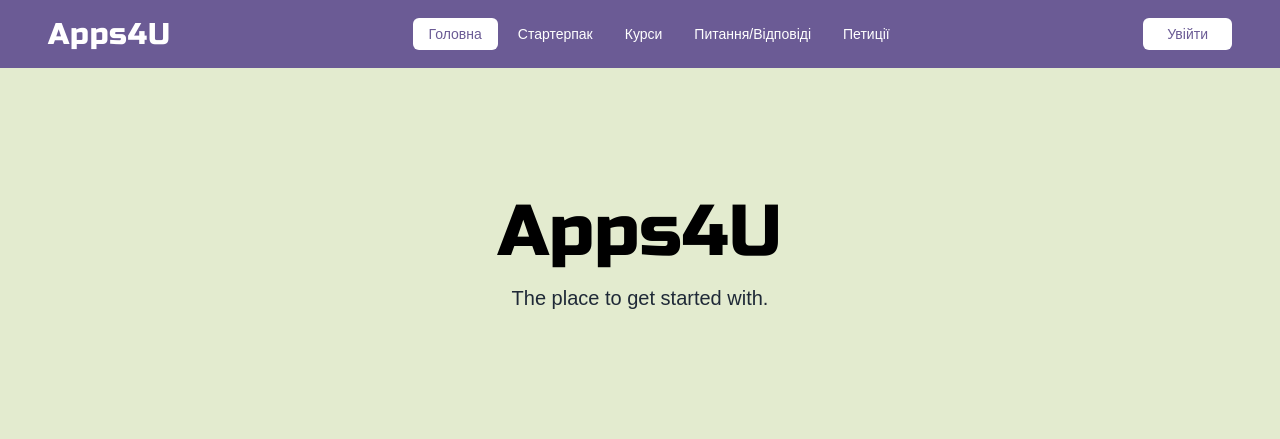
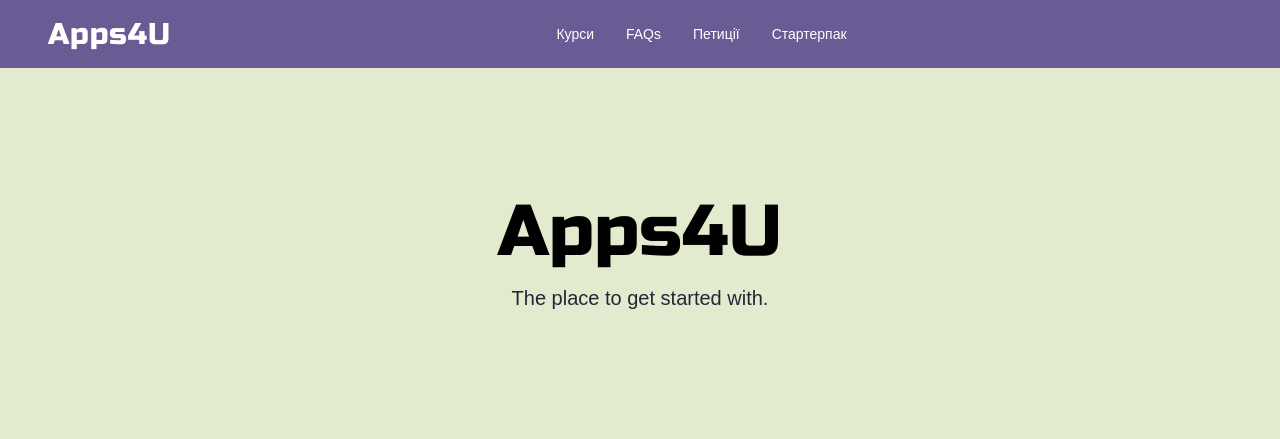
Before and after one commit to Artahko/Apps4U, a Django app: page / in a window 1280 px wide. Shown: the top 439 px of the page. Run offline with Django 5.2, Linux system fonts and the light colour scheme; some libraries are stand-ins or nearby versions; some web fonts are replaced.

Commit message:
small changes to main page

```diff
--- a/Apps4U/django/pages/templates/pages/home.html
+++ b/Apps4U/django/pages/templates/pages/home.html
@@ -3,7 +3,7 @@
 <head>
     <meta charset="UTF-8">
     <meta name="viewport" content="width=device-width, initial-scale=1.0">
-    <title>Apps4U - Russo One Logo</title>
+    <title>Apps4U</title>
 
     <link rel="preconnect" href="https://fonts.googleapis.com">
     <link rel="preconnect" href="https://fonts.gstatic.com" crossorigin>
@@ -21,19 +21,16 @@
 <body class="min-h-screen flex flex-col bg-white">
 
     <header class="bg-[#6B5B95] text-white py-4 px-6 md:px-12 flex items-center justify-between">
-        <div class="text-3xl tracking-wide font-logo">Apps4U</div>
+        <div class="text-3xl tracking-wide font-logo"><a href="{% url 'home' %}">Apps4U</a></div>
 
-        <nav class="hidden md:flex items-center space-x-2">
-            <a href="#" class="bg-white text-[#6B5B95] px-4 py-1.5 rounded-md text-sm font-medium transition hover:bg-gray-100">Головна</a>
+        <nav class="hidden md:flex space-x-2">
+            <a href="{% url 'course_list' %}" class="px-3 py-1.5 text-sm hover:text-gray-200 transition">Курси</a>
+            <a href="#" class="px-3 py-1.5 text-sm hover:text-gray-200 transition">FAQs</a>
+            <a href="#" class="px-3 py-1.5 text-sm hover:text-gray-200 transition">Петиції</a>
             <a href="{% url 'starter_pack' %}" class="px-3 py-1.5 text-sm hover:text-gray-200 transition">Стартерпак</a>
-            <a href="{% url 'course_list' %}" class="px-3 py-1.5 text-sm hover:text-gray-200 transition">Курси</a>
-            <a href="#" class="px-3 py-1.5 text-sm hover:text-gray-200 transition">Питання/Відповіді</a>
-            <a href="#" class="px-3 py-1.5 text-sm hover:text-gray-200 transition">Петиції</a>
         </nav>
         <a href="{% url 'profile' %}">
-            <button class="bg-white text-[#6B5B95] px-6 py-1.5 rounded-md text-sm font-medium hover:bg-gray-100 transition">
-                Увійти
-            </button>
+
         </a>
     </header>
 
```
